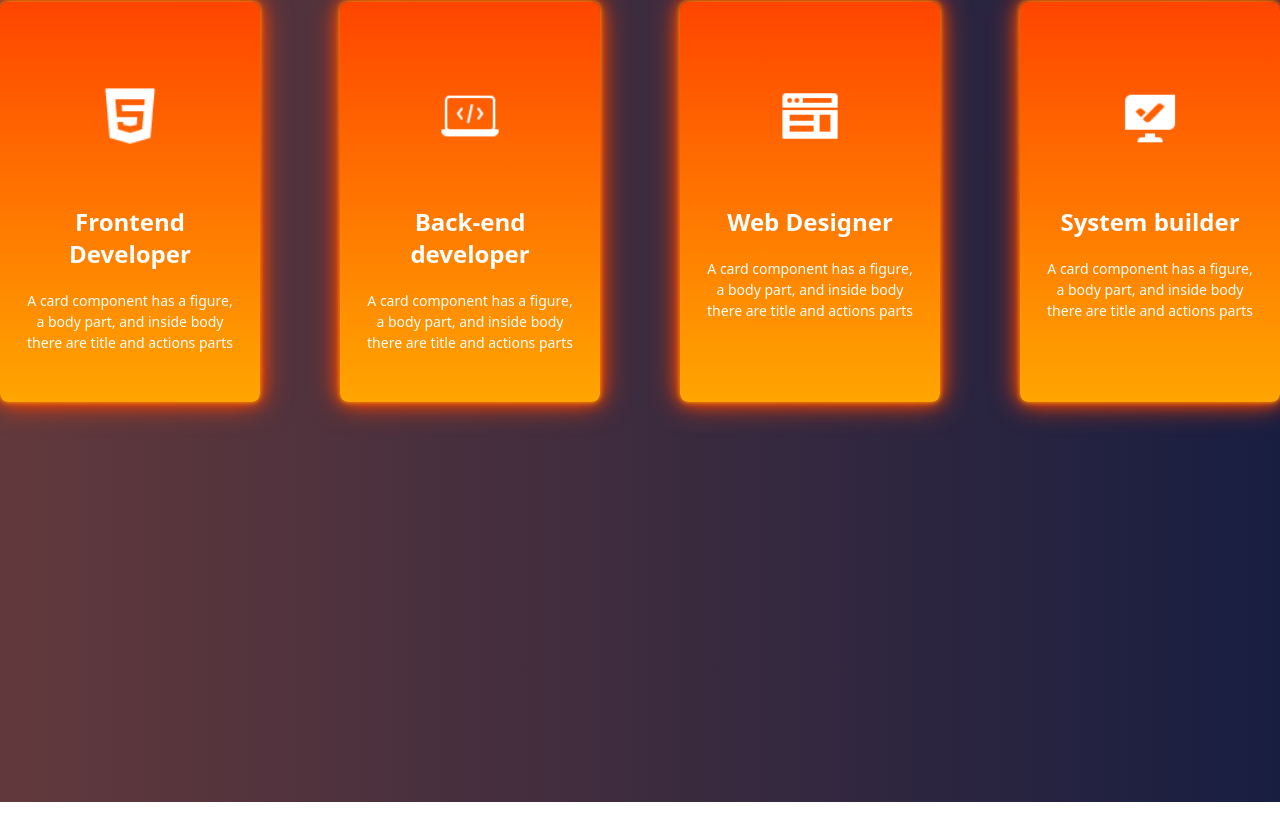
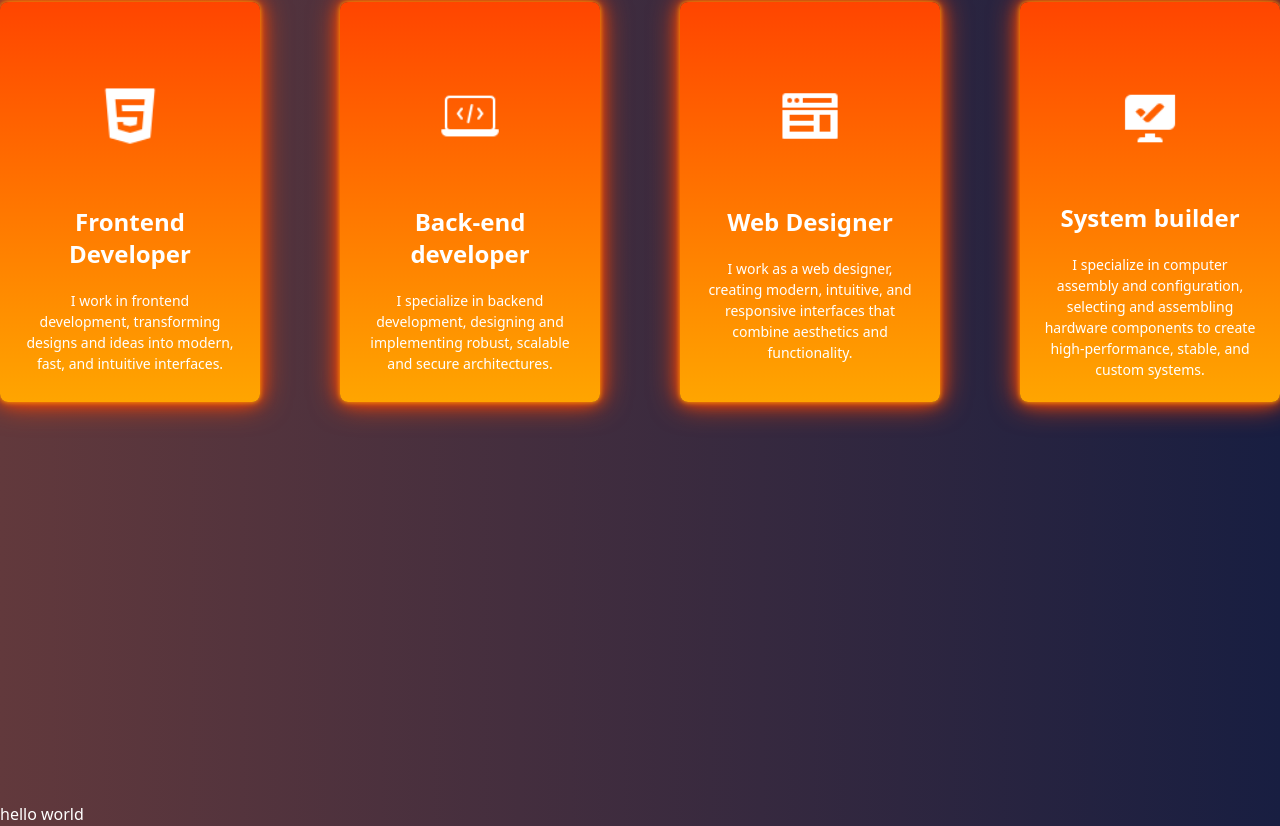
Before and after one commit to JustFr4nck/MyPersonalPortfolio, a Vue app: page / in a window 1280 px wide. Shown: the part 2384-3210 px from the top of the page. Before the commit the page ends 3186 px from the top, so only its background shows below. Built offline with nearby package versions, Linux system fonts and the light colour scheme.

Commit message:
MyCards removed + beta MyServices + MySkills added

```diff
--- a/src/App.vue
+++ b/src/App.vue
@@ -6,6 +6,7 @@
     <MyHome/>
     <MyAbout/>
     <MyServices/>
+    <MySkills/>
 
 </template>
 
@@ -15,6 +16,7 @@
   import MyHome from './components/MyHome.vue'
   import MyAbout from './components/MyAbout.vue';
   import MyServices from './components/MyServices.vue';
+  import MySkills from './components/MySkills.vue';
 
   export default{
 
@@ -22,7 +24,8 @@
       MyNavbar,
       MyHome,
       MyAbout,
-      MyServices
+      MyServices,
+      MySkills
     }
   }
 
--- a/src/components/MyAbout.vue
+++ b/src/components/MyAbout.vue
@@ -1,5 +1,5 @@
 <template>
-    <div class="flex pt-80">
+    <div id="aboutId" class="flex pt-80">
         <div class="basis-1/2 ml-50 mb-100">
             <h1 class="titleAbout cool-font text-4xl font-extrabold pb-10">About me</h1>
             <p class="cool-font text-justify">
--- a/src/components/MyCard.vue
+++ /dev/null
@@ -1,23 +0,0 @@
-<template>
-    <div class="card shadow-sm cardStyle h-100 text-center w-80">
-        <div class="card-body flex items-center flex-col ">
-            <div class="h-1/2">
-                <img class="w-15 mt-15" :src="icon" alt="">
-            </div>
-            <div class="h-1/2">
-                <h2 class="text-2xl font-semibold">{{ title }}</h2>
-                <p class="mt-5">{{ description }}</p>
-            </div>
-        </div>
-    </div>
-</template>
-
-<script setup lang="ts">
-
-defineProps({
-
-    icon: String,
-    title: String,
-    description: String
-})
-</script>
--- a/src/components/MyServices.vue
+++ b/src/components/MyServices.vue
@@ -11,8 +11,9 @@
                 </div>
                 <div class="h-1/2">
                     <h2 class="text-2xl font-semibold">Frontend Developer</h2>
-                    <p class="mt-5">A card component has a figure, a body part, and inside body there are title
-                        and actions parts</p>
+                    <p class="mt-5">
+                        I work in frontend development, transforming designs and ideas into modern, fast, and intuitive interfaces.
+                    </p>
                 </div>
             </div>
         </div>
@@ -25,8 +26,9 @@
                 </div>
                 <div class="h-1/2">
                     <h2 class="text-2xl font-semibold">Back-end developer</h2>
-                    <p class="mt-5">A card component has a figure, a body part, and inside body there are title
-                        and actions parts</p>
+                    <p class="mt-5">
+                        I specialize in backend development, designing and implementing robust, scalable and secure architectures.
+                    </p>
                 </div>
 
             </div>
@@ -40,8 +42,9 @@
                 </div>
                 <div class="h-1/2">
                     <h2 class="text-2xl font-semibold">Web Designer</h2>
-                    <p class="mt-5">A card component has a figure, a body part, and inside body there are title
-                        and actions parts</p>
+                    <p class="mt-5">
+                        I work as a web designer, creating modern, intuitive, and responsive interfaces that combine aesthetics and functionality.
+                    </p>
                 </div>
 
             </div>
@@ -55,8 +58,9 @@
                 </div>
                 <div class="h-1/2">
                     <h2 class="text-2xl font-semibold">System builder</h2>
-                    <p class="mt-5">A card component has a figure, a body part, and inside body there are title
-                        and actions parts</p>
+                    <p class="mt-5">
+                       I specialize in computer assembly and configuration, selecting and assembling hardware components to create high-performance, stable, and custom systems.
+                    </p>
                 </div>
 
             </div>
@@ -66,7 +70,3 @@
 
 
 </template>
-
-<script setup>
-import MyCard from "../components/MyCard.vue";
-</script>
--- /dev/null
+++ b/src/components/MySkills.vue
@@ -0,0 +1,3 @@
+<template>
+    <p>hello world</p>
+</template>
```
